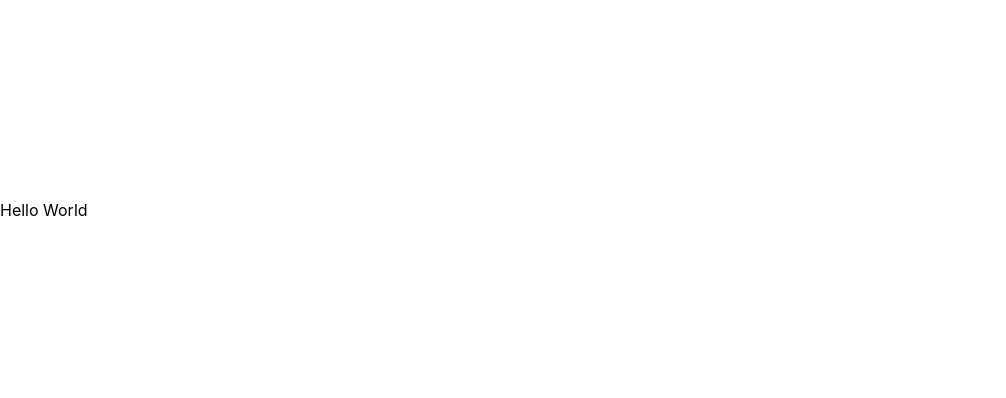
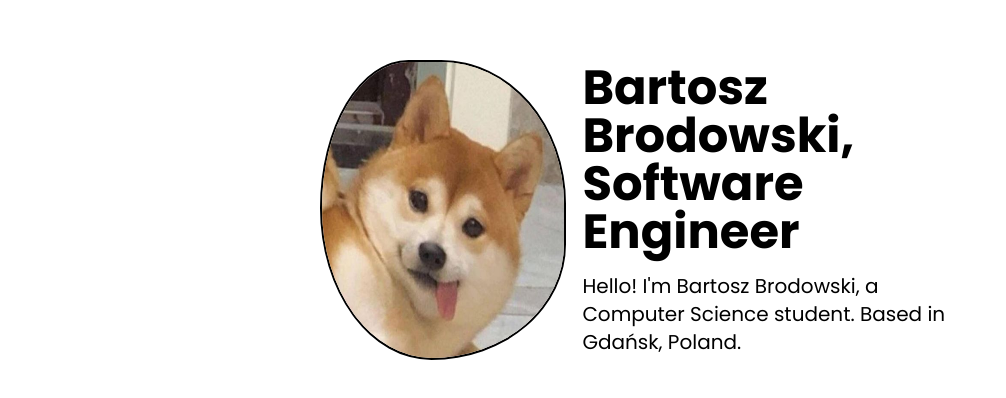
Before and after one commit to BartoszBrodowski/old-portfolio, a React (Vite) app: page / in a window 1280 px wide. Shown: the part 190-588 px from the top of the page, without its empty margins (0-1006 px from the left). Built offline with nearby package versions, Linux system fonts and the light colour scheme.

Commit message:
Basic Introduction component

```diff
--- a/src/App.tsx
+++ b/src/App.tsx
@@ -1,7 +1,9 @@
+import Introduction from './components/Introduction';
+
 function App() {
 	return (
-		<div className=''>
-			<h1>Hello World</h1>
+		<div className='w-1/2 m-auto font-poppins'>
+			<Introduction />
 		</div>
 	);
 }
--- /dev/null
+++ b/src/components/Introduction/index.tsx
@@ -0,0 +1,21 @@
+// import '../../index.css';
+
+import ProfileImage from '../ProfileImage';
+
+const Introduction = () => {
+	return (
+		<div className='grid grid-cols-5 gap-4'>
+			<div className='col-span-2'>
+				<ProfileImage />
+			</div>
+			<div className='col-span-3 flex flex-col justify-center gap-4'>
+				<span className='font-bold text-5xl'>Bartosz Brodowski, Software Engineer</span>
+				<span className='text-xl'>
+					Hello! I'm Bartosz Brodowski, a Computer Science student. Based in Gdańsk, Poland.
+				</span>
+			</div>
+		</div>
+	);
+};
+
+export default Introduction;
--- /dev/null
+++ b/src/components/ProfileImage/index.tsx
@@ -0,0 +1,15 @@
+import React from 'react';
+
+const ProfileImage = () => {
+	return (
+		<div>
+			<img
+				className='animate-image-flow border-2 border-black w-[300px] h-[300px]'
+				src='src/assets/shiba.png'
+				alt='Shiba'
+			/>
+		</div>
+	);
+};
+
+export default ProfileImage;
--- a/src/index.css
+++ b/src/index.css
@@ -1,3 +1,4 @@
+@import url('https://fonts.googleapis.com/css2?family=Poppins:wght@400;500;600;700&display=swap');
 @tailwind base;
 @tailwind components;
 @tailwind utilities;
@@ -17,3 +18,10 @@ body {
 	min-width: 320px;
 	min-height: 100vh;
 }
+
+.container {
+	align-items: center;
+	display: flex;
+	height: 100vh;
+	justify-content: center;
+}
--- a/tailwind.config.js
+++ b/tailwind.config.js
@@ -8,6 +8,32 @@ export default {
 				'main-white': '#f2eded',
 				'main-green': '#80c679',
 			},
+			fontFamily: {
+				poppins: ['Poppins', 'sans-serif'],
+			},
+			boxShadow: {
+				image: 'box-shadow 15px 15px 50px rgba(0,0,0,0.2)',
+			},
+			keyframes: {
+				'image-flow': {
+					'0%': {
+						'border-radius': '60% 40% 30% 70% / 60% 30% 70% 40%',
+						background: 'linear-gradient(45deg, var(--primary) 0%, var(--secondary) 100%)',
+					},
+					'50%': {
+						'border-radius': '30% 60% 70% 40% / 50% 60% 30% 60%',
+						background: 'linear-gradient(45deg, var(--third) 0%, var(--secondary) 100%)',
+					},
+
+					'100%': {
+						'border-radius': '60% 40% 30% 70% / 60% 30% 70% 40%',
+						background: 'linear-gradient(45deg, var(--primary) 0%, var(--secondary) 100%)',
+					},
+				},
+			},
+			animation: {
+				'image-flow': 'image-flow 8s ease-in-out infinite',
+			},
 		},
 	},
 	plugins: [],
```
Also changed, not shown: src/assets/shiba.png (added).
